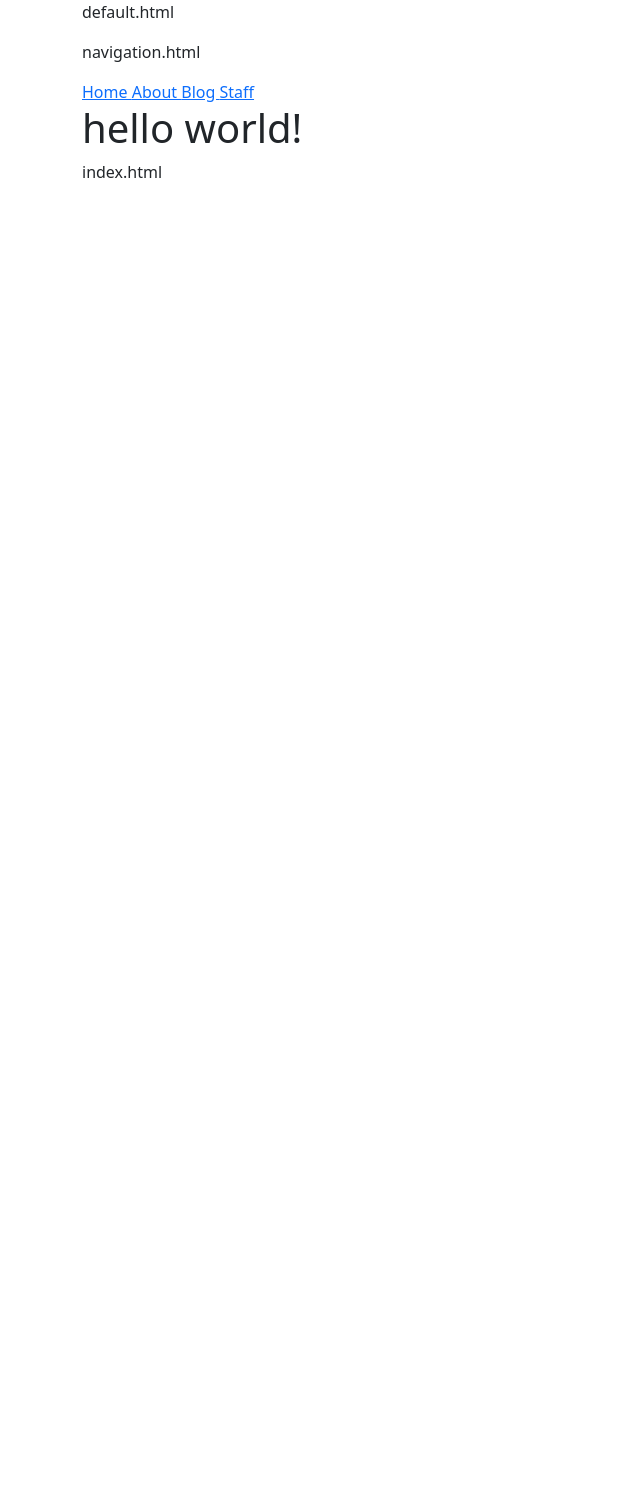
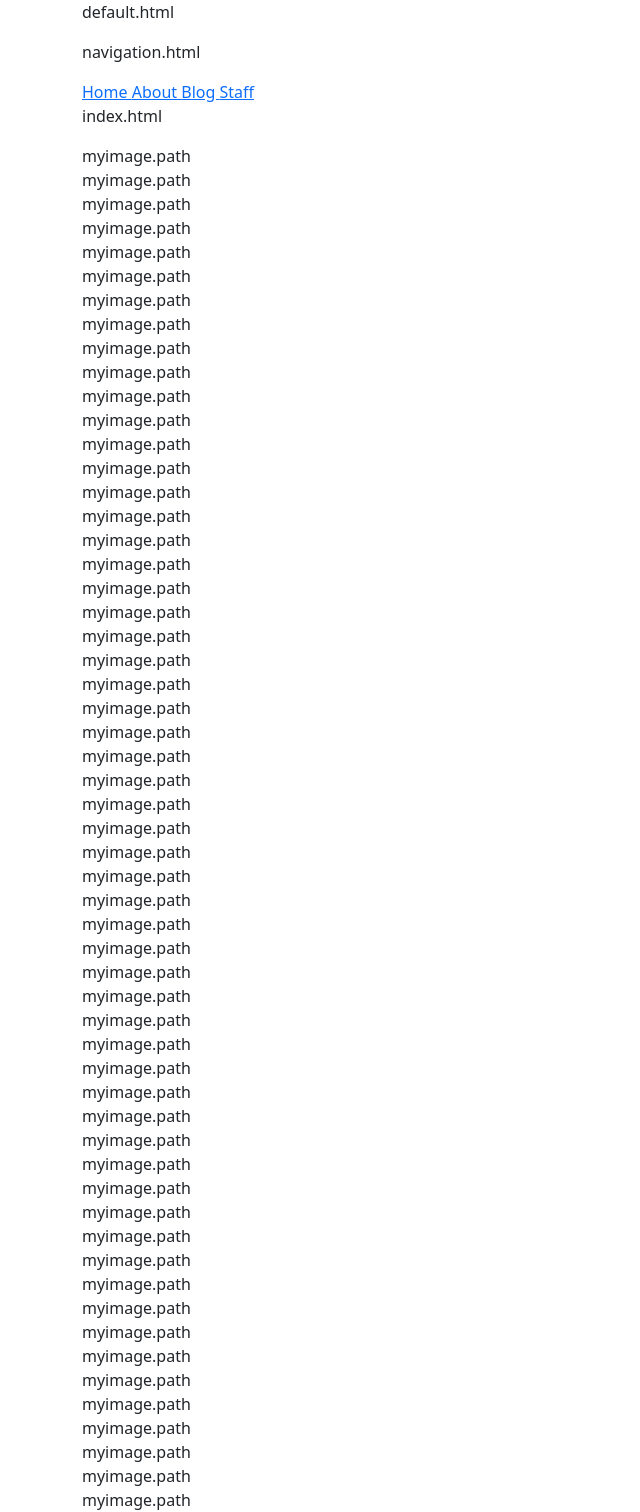
Before and after one commit to awelvor/page4, a Jekyll site: the page built from index.html, in a window 1280 px wide. Shown: the whole page, without its empty margins (0-640 px from the left). Built offline with Jekyll 4.4.1, drawn with Linux system fonts in a browser that asks for light colours; before the commit the page ends 900 px from its top, so only the background shows below that.

Commit message:
Refactor image handling in index.html
Updated image file assignment and modified image display.

```diff
--- a/index.html
+++ b/index.html
@@ -2,16 +2,13 @@
 layout: default
 title: Home
 ---
-<h1>{{ "Hello World!" | downcase }}</h1>
+
 <p>index.html</</p>
 
-{% assign image_files = site.static_files|where: "image",true  %}
+{% assign image_files = site.static_files  %}
 
 <div class="gallery" style="display: flex; flex-wrap: wrap; gap: 20px;">
   {% for myimage in image_files %}
-    <div class="image-container">
-      <img src="{{ myimage.path | relative_url }}" alt="Image" style="max-width: 200px; height: auto;">
-      <p style="font-size: 12px;">{{ myimage.path }}</p>
-    </div>
+   myimage.path<br>
   {% endfor %}
 </div>
```
